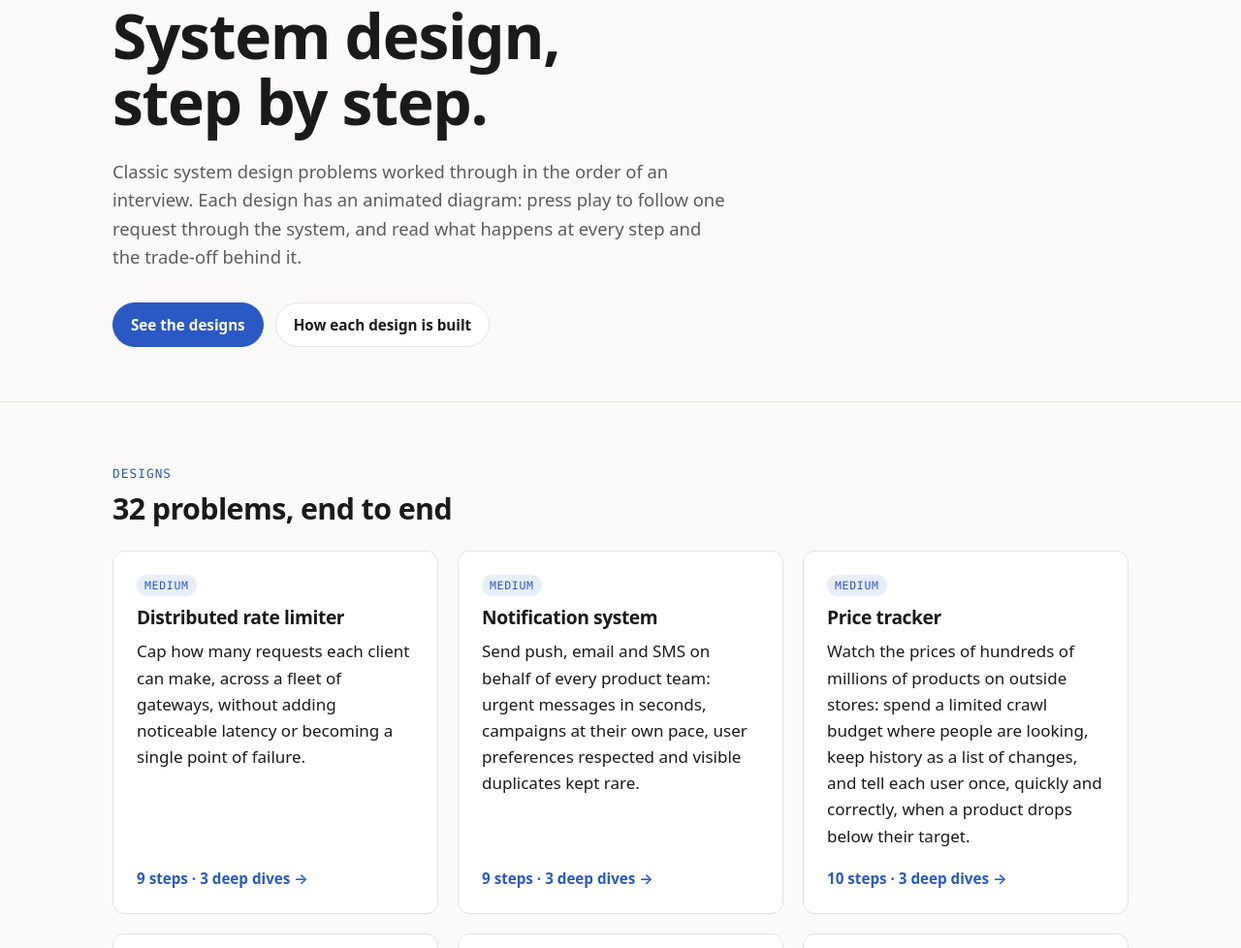
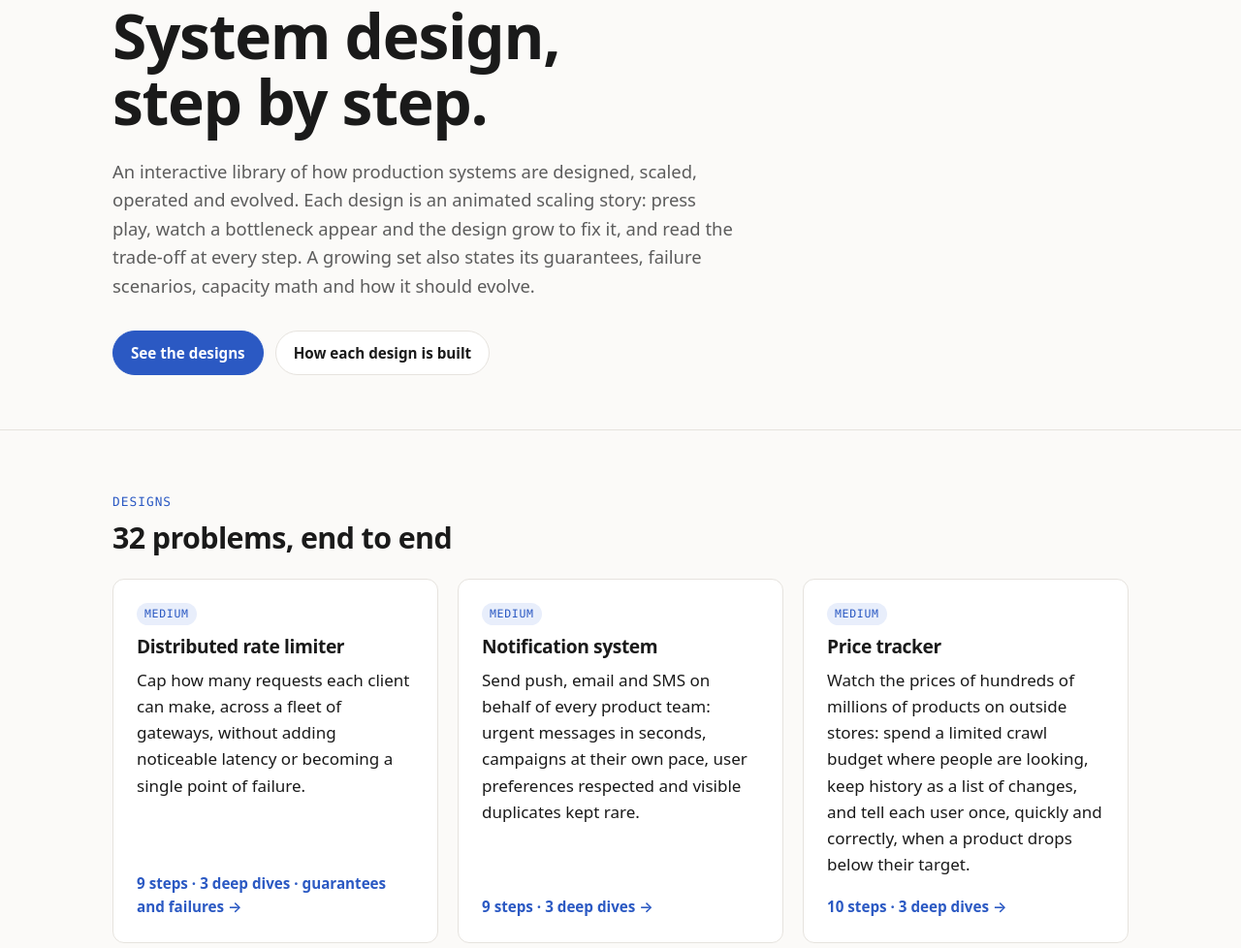
Before and after one commit to pablomagnaghi/system-design, an Astro site: page / in a window 1280 px wide. Shown: the part 174-1152 px from the top of the page at 97% size. Built offline with nearby package versions, Linux system fonts and the light colour scheme; Astro itself is replaced by a stand-in of ours.

Commit message:
Web: home page positioned as a production-oriented system design library (#135)

```diff
--- a/src/layouts/BaseLayout.astro
+++ b/src/layouts/BaseLayout.astro
@@ -9,7 +9,7 @@ interface Props {
 const site = 'System Design, Step by Step';
 const {
   title,
-  description = 'Reference system designs explained step by step, with interactive diagrams and the trade-off behind every choice.',
+  description = 'An interactive system design library: how production systems are designed, scaled, operated and evolved, with trade-offs, guarantees, failure scenarios and capacity math.',
 } = Astro.props;
 const pageTitle = title ? `${title} · ${site}` : site;
 const canonical = new URL(Astro.url.pathname, Astro.site);
--- a/src/pages/index.astro
+++ b/src/pages/index.astro
@@ -13,9 +13,10 @@ import BaseLayout from '../layouts/BaseLayout.astro';
         step by step.
       </h1>
       <p class="lead">
-        Classic system design problems worked through in the order of an interview. Each design has
-        an animated diagram: press play to follow one request through the system, and read what
-        happens at every step and the trade-off behind it.
+        An interactive library of how production systems are designed, scaled, operated and evolved.
+        Each design is an animated scaling story: press play, watch a bottleneck appear and the
+        design grow to fix it, and read the trade-off at every step. A growing set also states its
+        guarantees, failure scenarios, capacity math and how it should evolve.
       </p>
       <div class="actions">
         <a class="button primary" href="#designs">
@@ -39,7 +40,8 @@ import BaseLayout from '../layouts/BaseLayout.astro';
             <h3>{design.title}</h3>
             <p class="muted">{design.summary}</p>
             <span class="cta">
-              {design.highLevel.stages.length} steps · {design.deepDives.length} deep dives →
+              {design.highLevel.stages.length} steps · {design.deepDives.length} deep dives
+              {design.guarantees ? ' · guarantees and failures' : ''} →
             </span>
           </a>
         ))}
```
